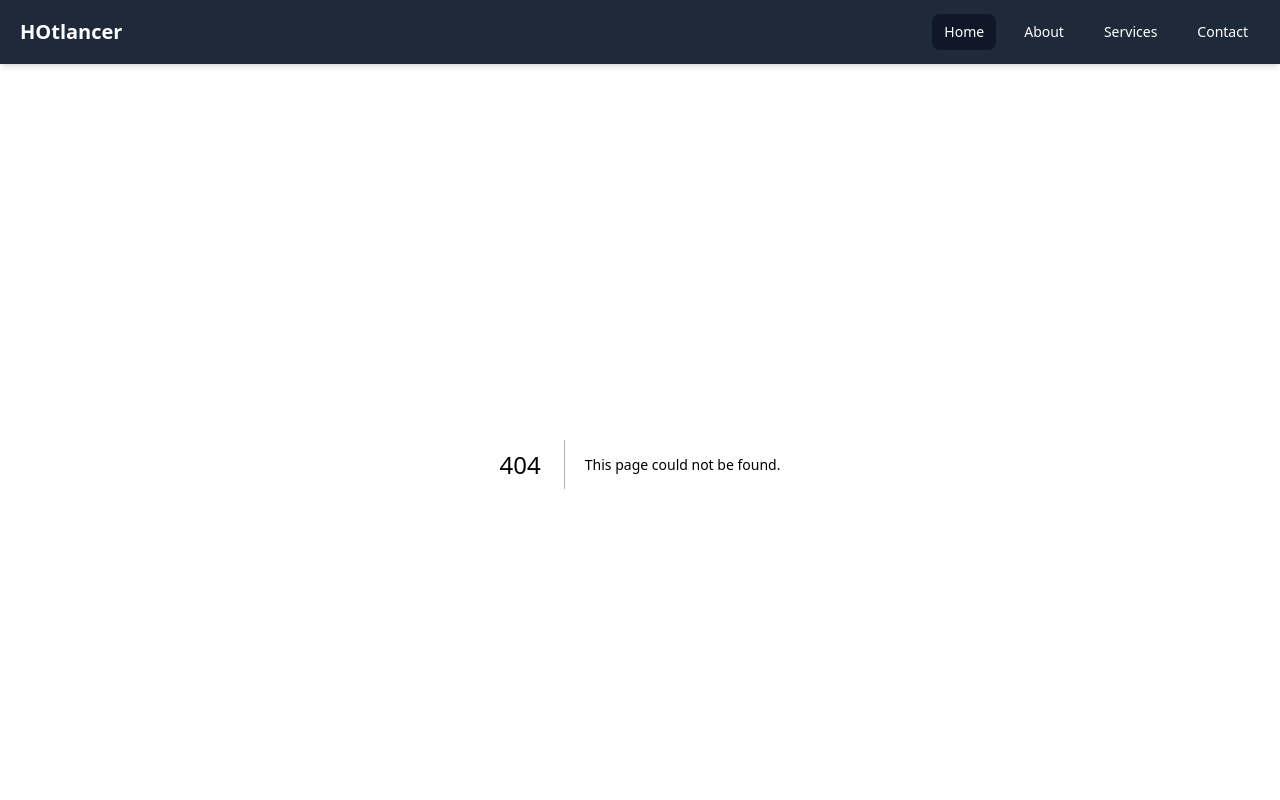
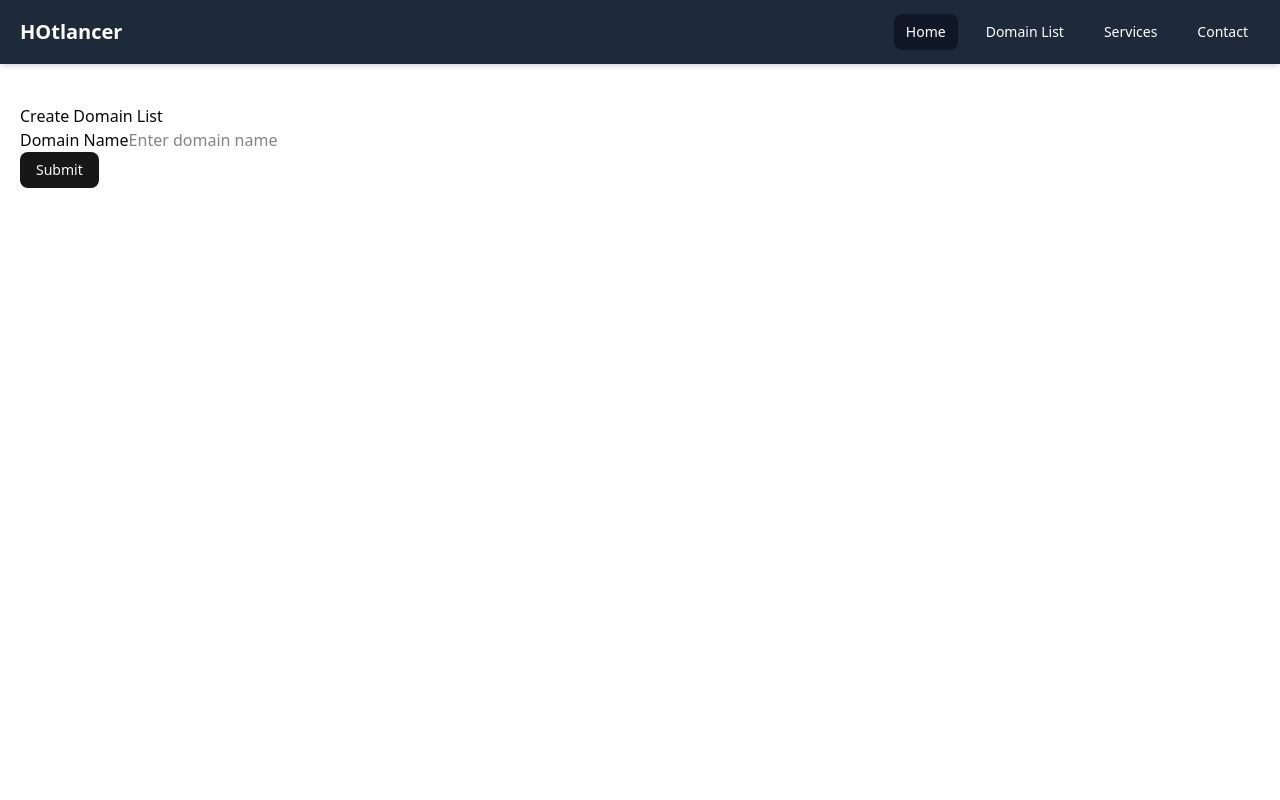
Before and after one commit to hasanali112/hotlancer-dashboard, a Next.js app: page /domain-list in a window 1280 px wide. Before the commit this address had no page. Shown: the top 800 px of the page. Built offline with nearby package versions, Linux system fonts and the light colour scheme.

Commit message:
create domian list

```diff
--- /dev/null
+++ b/src/app/domain-list/page.tsx
@@ -0,0 +1,31 @@
+"use client";
+
+import { Button } from "@/components/ui/button";
+import { useState } from "react";
+
+const DomainList = () => {
+  const [domainNameList, setDomainNameList] = useState("");
+  const onSubmit = () => {
+    console.log(domainNameList);
+  };
+  return (
+    <div className="w-full  max-w-[1540px] mx-auto  px-[20px] min-h-screen my-10">
+      <h1>Create Domain List</h1>
+      <form onSubmit={onSubmit}>
+        <div>
+          <label htmlFor="domainName">Domain Name</label>
+          <input
+            type="text"
+            id="domainName"
+            name="domainName"
+            placeholder="Enter domain name"
+            onBlur={(e) => setDomainNameList(e.target.value)}
+          />
+        </div>
+        <Button type="submit">Submit</Button>
+      </form>
+    </div>
+  );
+};
+
+export default DomainList;
--- a/src/component/Navbar.tsx
+++ b/src/component/Navbar.tsx
@@ -31,10 +31,10 @@ const Navbar = () => {
                 Home
               </Link>
               <Link
-                href="/Linkbout"
+                href="/domain-list"
                 className="px-3 py-2 rounded-md text-sm font-medium hover:bg-gray-700"
               >
-                About
+                Domain List
               </Link>
               <Link
                 href="/services"
```
